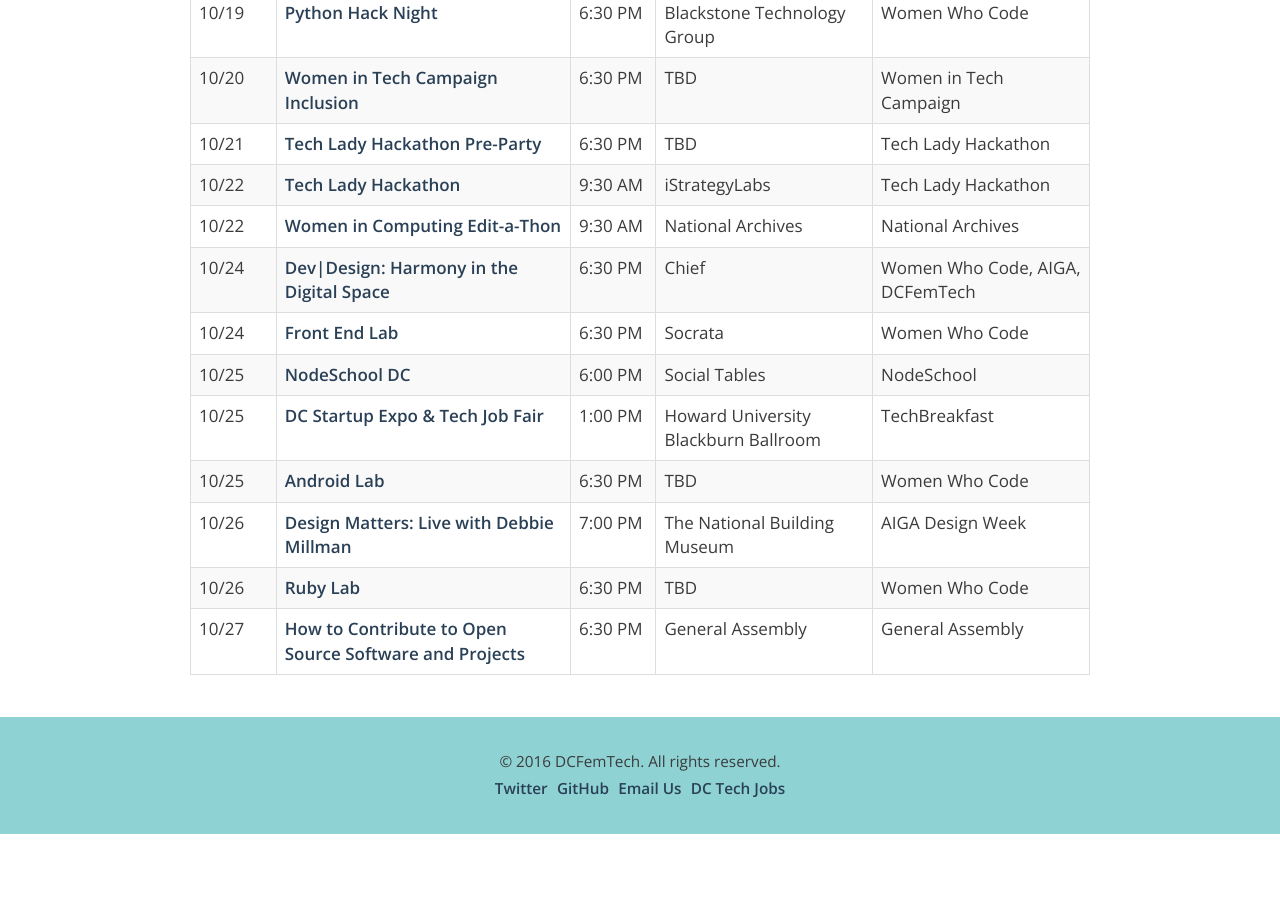
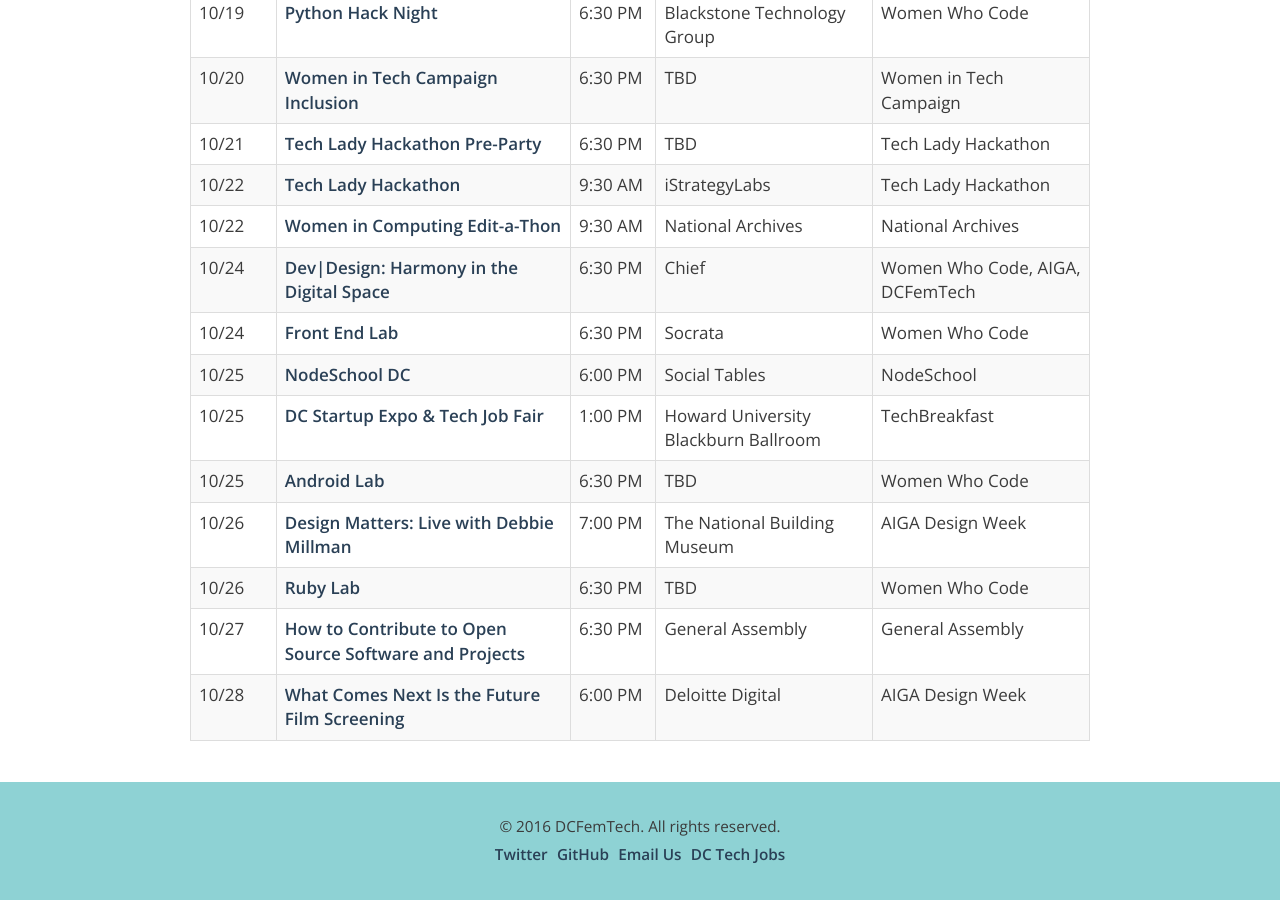
Before and after one commit to dcfemtech/dcfemtech.github.io, a Jekyll site: the page built from _events/tourdecode.markdown, in a window 1280 px wide and 900 px high, scrolled down 1471 px. Built offline with Jekyll 4.4.1, drawn with Linux system fonts in a browser that asks for light colours; before the commit the page ends 2305 px from its top, so only the background shows below that.

Commit message:
Update tourdecode.markdown

```diff
--- a/_events/tourdecode.markdown
+++ b/_events/tourdecode.markdown
@@ -51,3 +51,4 @@
 | 10/26 | [Design Matters: Live with Debbie Millman](http://www.dcdesignweek.org/events/design-matters.html) | 7:00 PM | The National Building Museum | AIGA Design Week |
 | 10/26 | [Ruby Lab](https://www.meetup.com/Women-Who-Code-DC/events/xvsfwlyvnbjc/) | 6:30 PM | TBD | Women Who Code |
 | 10/27 | [How to Contribute to Open Source Software and Projects](#) | 6:30 PM | General Assembly | General Assembly |
+| 10/28 | [What Comes Next Is the Future Film Screening](http://www.dcdesignweek.org/events/wcnif-film-screening.html) | 6:00 PM | Deloitte Digital | AIGA Design Week |
```
